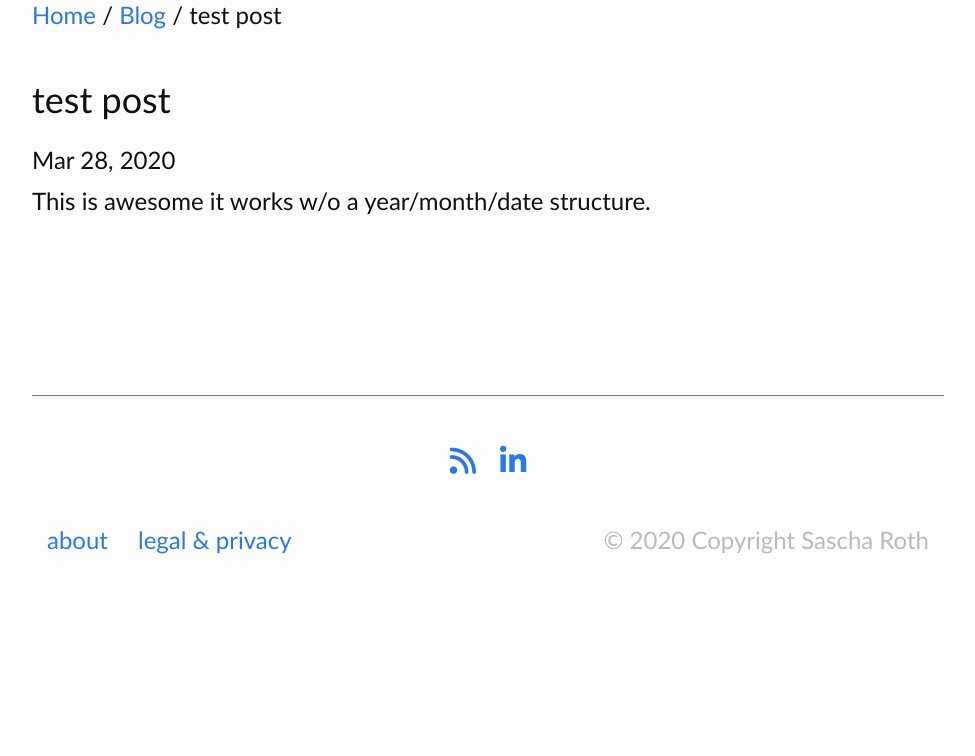
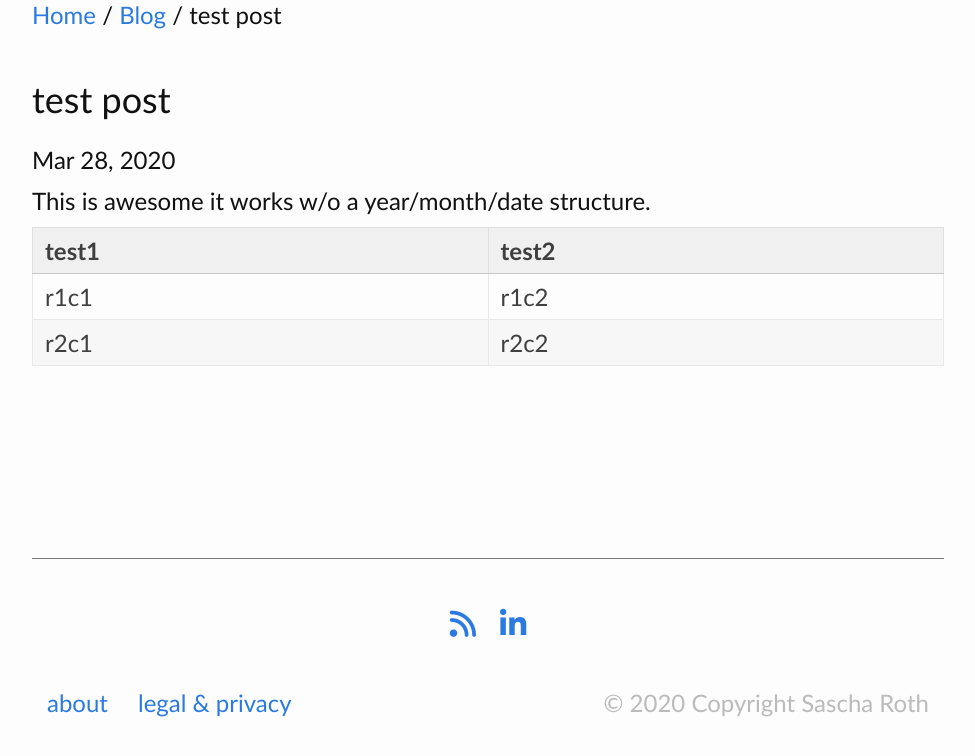
Before and after one commit to Ashjawik/ashjawik.github.io, a Jekyll site: the page built from _posts/2020-03-28-test.markdown, in a window 1280 px wide. Shown: the top 756 px of the page, without its empty margins (152-1127 px from the left). Built offline with Jekyll 4.4.1, drawn with Linux system fonts in a browser that asks for light colours; nearby versions of some CDN libraries.

Commit message:
added styling of tables

```diff
--- a/_posts/2020-03-28-test.markdown
+++ b/_posts/2020-03-28-test.markdown
@@ -10,3 +10,8 @@ categories:
 ---
 
 This is awesome it works w/o a year/month/date structure.
+
+| test1  | test2  |
+|---|---|
+| r1c1  | r1c2  |
+|r2c1|r2c2|
--- a/_sass/ashjawik/_base.scss
+++ b/_sass/ashjawik/_base.scss
@@ -124,6 +124,33 @@ a {
   }
 }
 
+/**
+  * Tables
+  */
+  table {
+    margin-bottom: $spacing-unit;
+    width: 100%;
+    text-align: $table-text-align;
+    color: lighten($text-color, 18%);
+    border-collapse: collapse;
+    border: 1px solid $grey-color-light;
+    tr { //table row
+      &:nth-child(even) {
+        background-color: lighten($grey-color-light, 6%);
+      }
+    }
+    th, //overwrite table heading
+    td { //content of the cells
+      padding: ($spacing-unit / 3) ($spacing-unit / 2);
+      border: 1px solid $grey-color-light;
+    }
+    th {
+      background-color: lighten($grey-color-light, 3%);
+      border: 1px solid darken($grey-color-light, 4%);
+      border-bottom-color: darken($grey-color-light, 12%);
+    }
+  }
+
 // Font Awesome adjustmens
 i.fas,
 i.fab {
```
